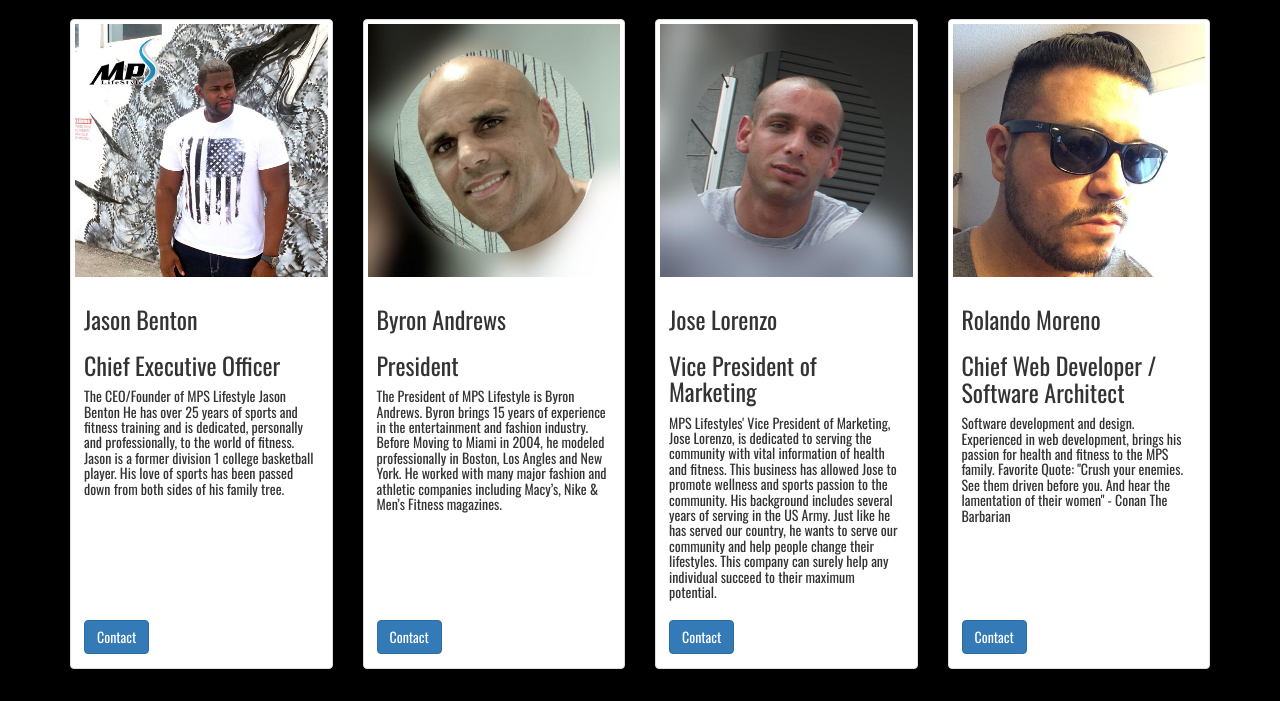
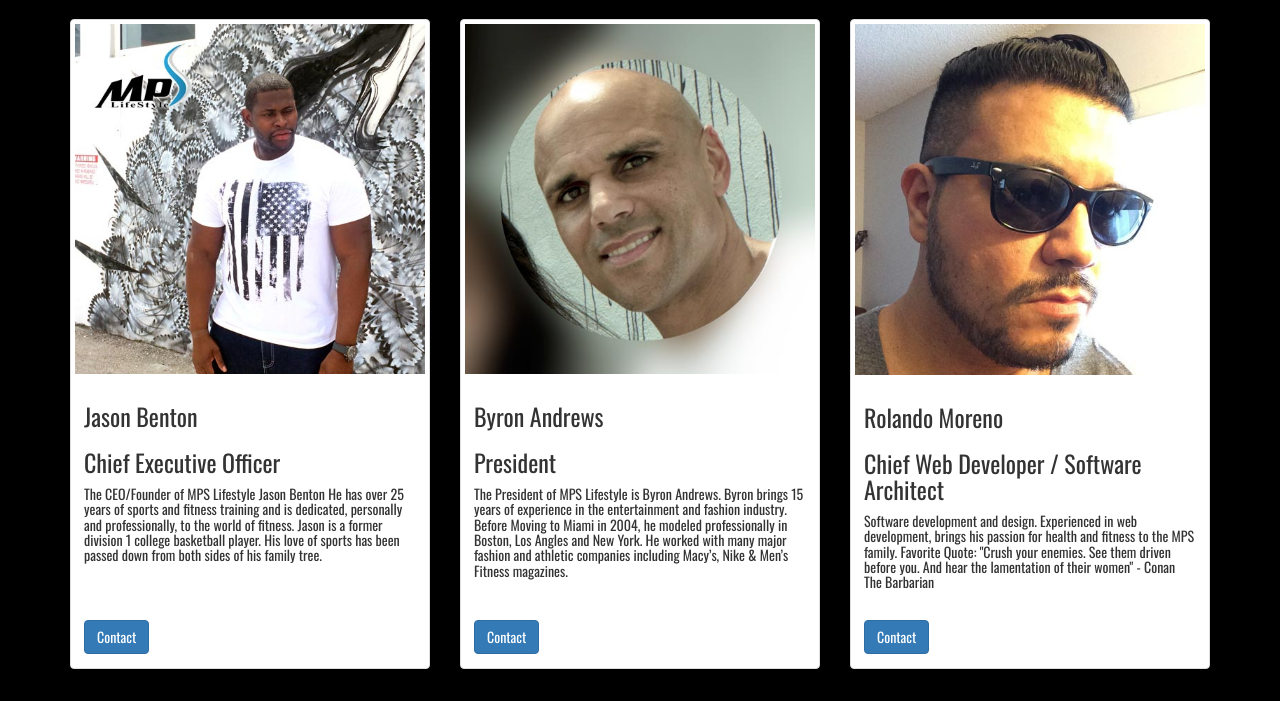
Before and after one commit to nbkm8y5/mpslifestyle.com, a plain HTML site: page team.html in a window 1280 px wide. Shown: the part 93-794 px from the top of the page. Drawn offline with nearby package versions, Linux system fonts and the light colour scheme.

Commit message:
Removed team member profile and a few banners.

```diff
--- a/team.html
+++ b/team.html
@@ -79,7 +79,7 @@ Revision 0.4
 
     <div class="container">
         <div class="row">
-            <div class="col-md-3 col-xs-12">
+            <div class="col-md-4 col-xs-12">
                 <div class="thumbnail">
                     <img src="images/jb_bio_optimized.jpg" alt="Jason Benton">
 
@@ -99,7 +99,7 @@ Revision 0.4
                     </div>
                 </div>
             </div>
-            <div class="col-md-3 col-xs-12">
+            <div class="col-md-4 col-xs-12">
                 <div class="thumbnail">
                     <img src="images/byron_andrews_bio.jpg" alt="Byron Andrews">
 
@@ -119,29 +119,7 @@ Revision 0.4
                     </div>
                 </div>
             </div>
-            <div class="col-md-3 col-xs-12">
-                <div class="thumbnail">
-                    <img src="images/jose_bio.jpg" alt="Jose Lorenzo">
-
-                    <div class="caption">
-                        <h3>Jose Lorenzo</h3>
-
-                        <h3>Vice President of Marketing</h3>
-                        <h5>MPS Lifestyles' Vice President of Marketing, Jose Lorenzo, is dedicated to serving the
-                            community with vital information of health and fitness. This business has allowed Jose to
-                            promote wellness and sports passion to the community. His background includes several years
-                            of serving in the US Army. Just like he has served our country, he wants to serve our
-                            community and help people change their lifestyles. This company can surely help any
-                            individual succeed to their maximum potential.</h5>
-
-                        <div class="captionButton">
-                            <p><a href="mailto:j.lorenzo@mpslifestyle.com?Subject=MPS"
-                                  class="btn btn-primary" role="button">Contact</a></p>
-                        </div>
-                    </div>
-                </div>
-            </div>
-            <div class="col-md-3 col-xs-12">
+            <div class="col-md-4 col-xs-12">
                 <div class="thumbnail">
                     <img src="images/roly_bio.jpg" alt="Rolando Moreno">
 
```
Also changed, not shown: index.html (+1 -95 lines), images/banner_one_w_logo_mobile.jpg (added), 1 other file.
